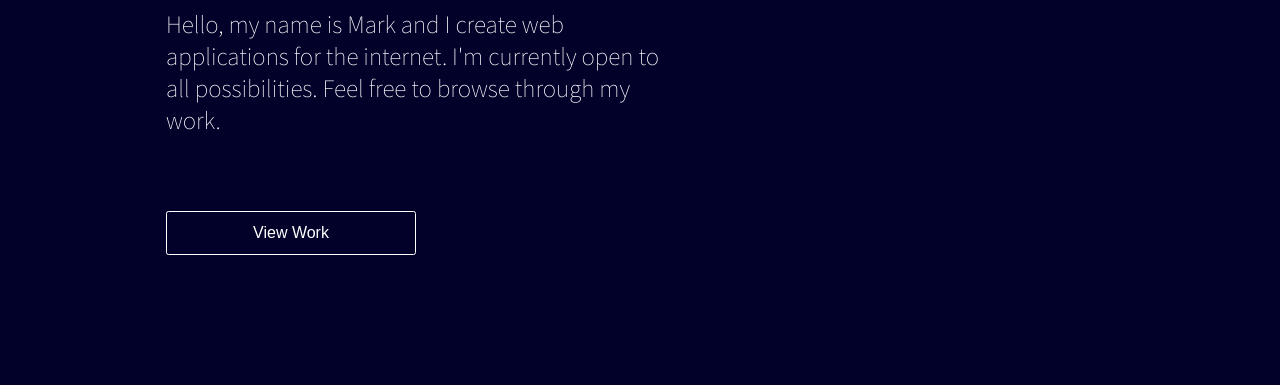
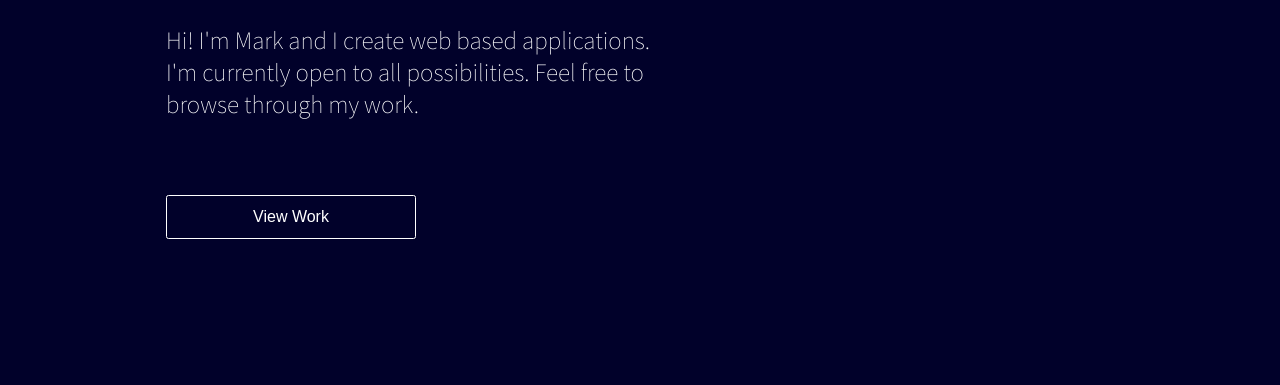
Before and after one commit to markwuu/home-page, a Gatsby site: page / in a window 1280 px wide. Shown: the part 352-737 px from the top of the page. Built offline with nearby package versions, Linux system fonts and the light colour scheme; Gatsby itself is replaced by a stand-in of ours.

Commit message:
changed bio

```diff
--- a/src/pages/index.js
+++ b/src/pages/index.js
@@ -86,8 +86,8 @@ export default class HomePage extends React.Component {
               <Name>Mark Wuu</Name>
               <Title>Software Engineer</Title>
               <About>
-                Hello, my name is Mark and I create web applications for the
-                internet. I'm currently open to all possibilities. Feel free to
+                Hi! I'm Mark and I create web based applications.
+                I'm currently open to all possibilities. Feel free to
                 browse through my work.
               </About>
               <ProjectContainer>
```
